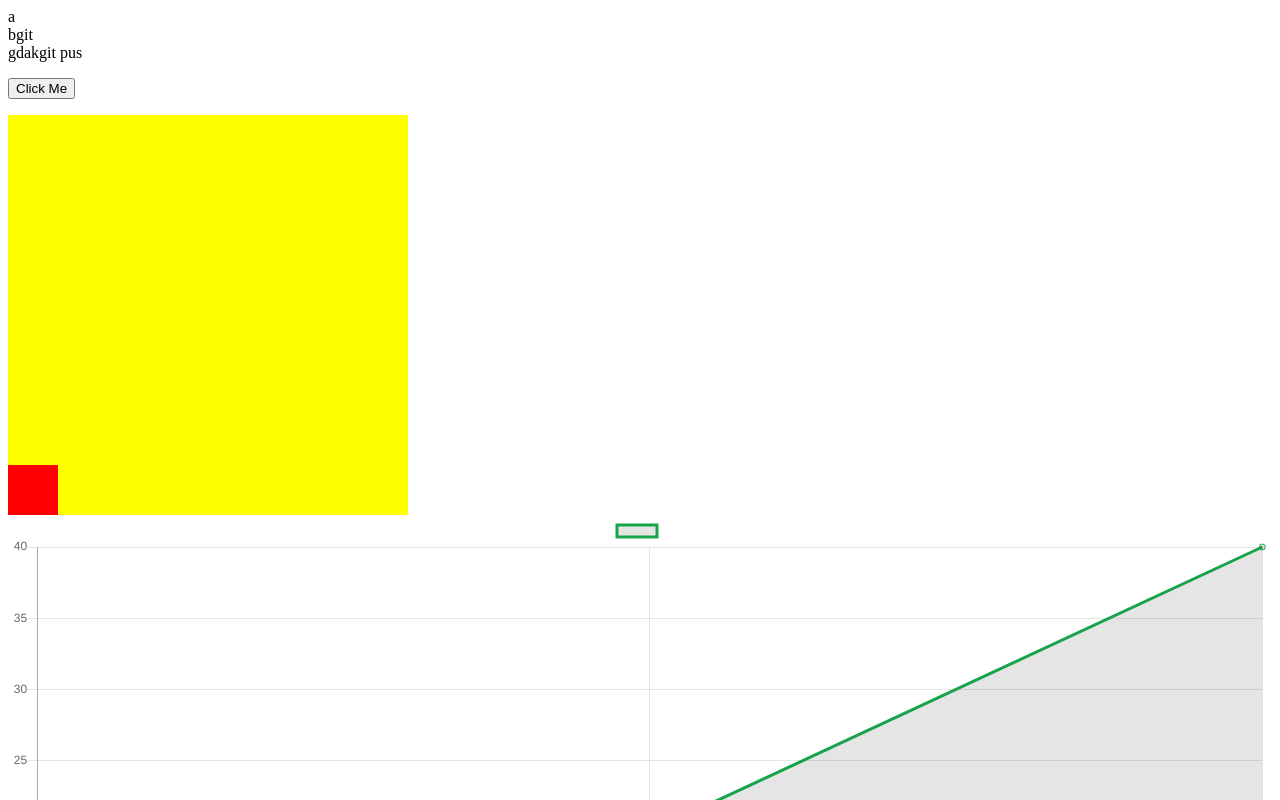
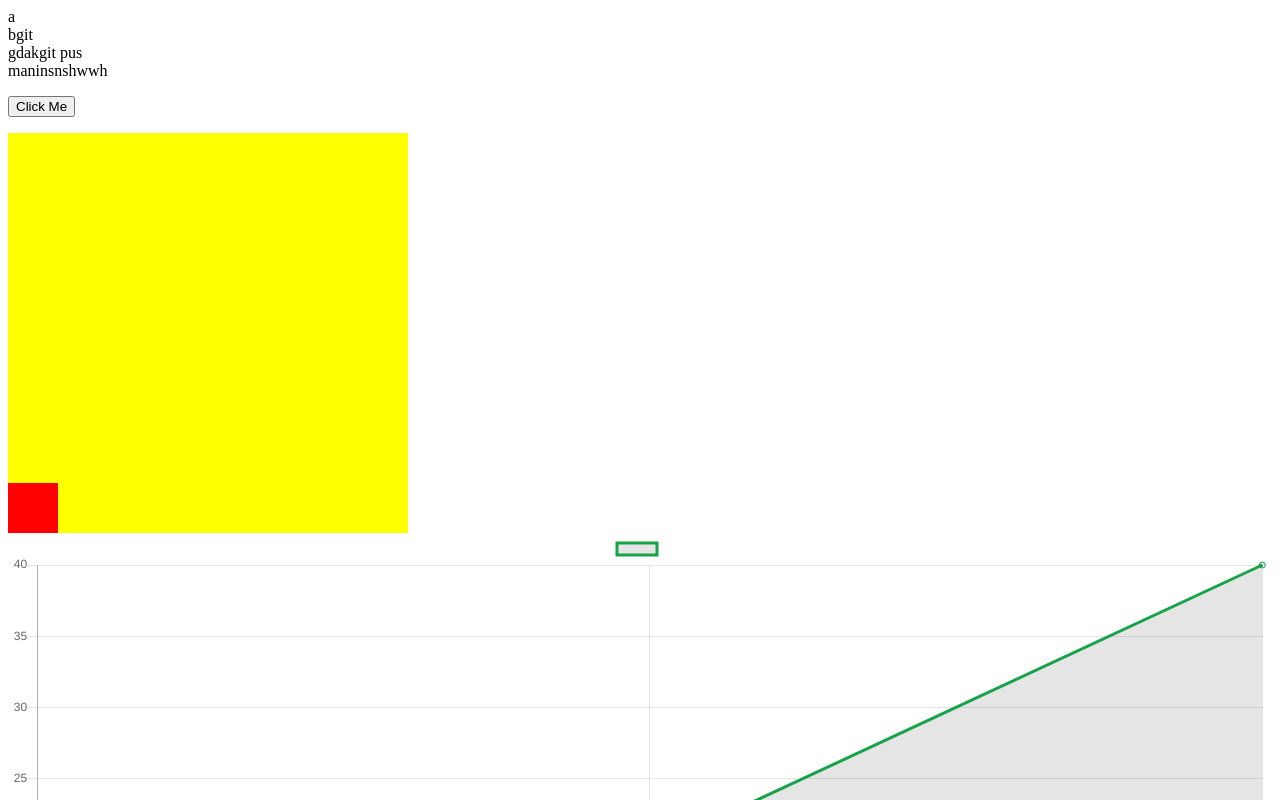
Before and after one commit to tunganhmyth/Free-bitcoins, a website: page tailwind/test.html in a window 1280 px wide. Shown: the top 800 px of the page. Drawn offline with nearby package versions, Linux system fonts and the light colour scheme.

Commit message:
uptestsever

```diff
--- a/tailwind/test.html
+++ b/tailwind/test.html
@@ -24,6 +24,7 @@
     <div>a</div>
     <div>bgit </div>
     <div>gdakgit pus</div>
+    <div>maninsnshwwh</div>
     <p>
         <button onclick="myMove()">Click Me</button>
     </p>
```
Also changed, not shown: 1 other file.
